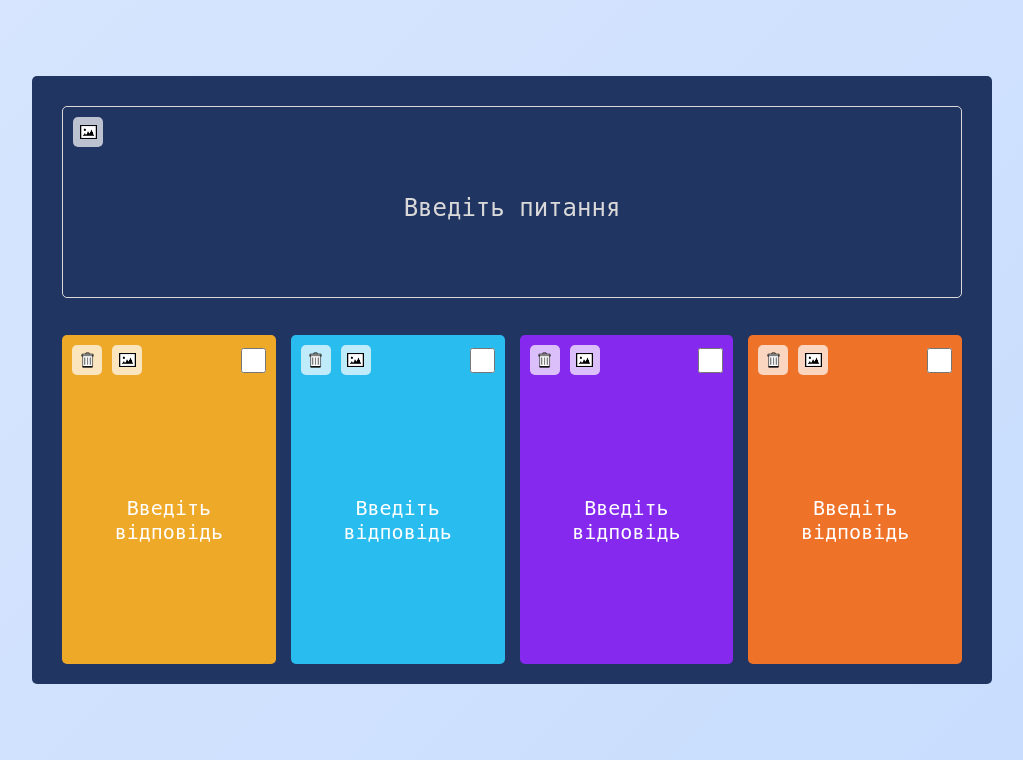
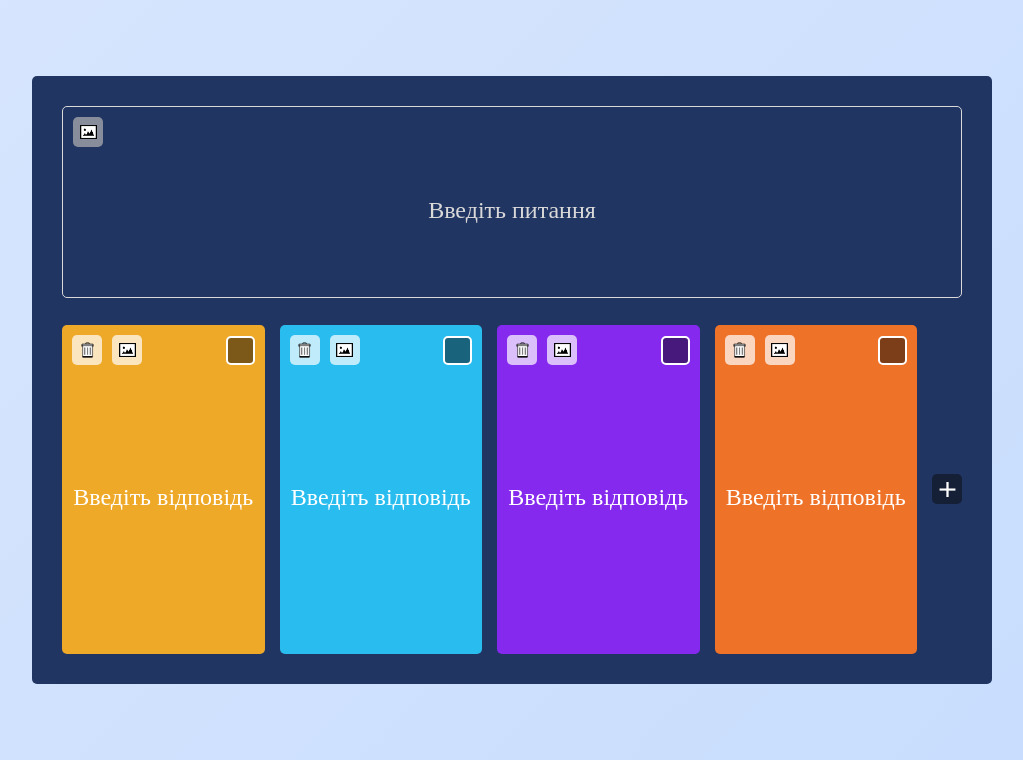
Before and after one commit to DmytroLomako/Quiz-App, a Django app: page /create_quiz/multiple_choice/1/ in a window 1280 px wide. Shown: the part 54-814 px from the top of the page, without its empty margins (128-1151 px from the left). Run offline with Django 5.2, Linux system fonts and the light colour scheme; the visitor is signed in with stand-in values (Sample User, id 1).

Commit message:
added js interactions in test creation

```diff
--- a/Quiz/CreateTest/static/CreateTest/css/multiple_choice.css
+++ b/Quiz/CreateTest/static/CreateTest/css/multiple_choice.css
@@ -1,65 +1,11 @@
-.test-creation-window{
-    width: 75%;
-    height: 80%;
-    display: flex;
-    flex-direction: column;
-    gap: 27.25px;
-    padding: 30px;
-    box-sizing: border-box;
-    border-radius: 5px;
-    background-color: #213562;
-}
-.question-image-div{
-    width: 100%;
-    min-height: 35%;
-    display: flex;
-    flex-direction: column;
-    gap: 10px;
-    padding: 10px;
-    box-sizing: border-box;
-    border: 1px solid #D9D9D9;
-    border-radius: 5px;
-}
-.image-icon-div{
-    width: 100%;
-}
-.image-icon-div button, .answer-actions button{
-    min-width: 30px;
-    height: 30px;
-    background-color: rgba(255, 255, 255, 0.7);
-    border-radius: 5px;
-}
-.image-icon-div button img, .answer-actions button img{
-    width: 17px;
-}
-.question-div, .answer-text-div{
-    width: 100%;
-    height: 100%;
-    display: flex;
-    justify-content: center;
-    align-items: center;
-}
-.question-div textarea, .answer-text-div textarea{
-    background-color: transparent;
-    font-size: 24px;
-    width: 100%;
-    text-align: center;
-    max-height: 100%;
-    color: white;
-    resize: none;
-}
-.question-div textarea::placeholder{
-    color: #D9D9D9;
-}
-.question-div textarea:focus-visible, .answer-text-div textarea:focus-visible{
-    outline: none;
-}
 .answers-div{
     width: 100%;
-    height: 60%;
+    min-height: 60%;
+    box-sizing: border-box;
     display: flex;
     gap: 15px;
     padding: 10px 0px;
+    align-items: center;
 }
 .answer-div{
     width: 100%;
@@ -79,14 +25,78 @@
 .answer-actions input{
     width: 25px;
     height: 25px;
-    /* appearance: none; */
     background-color: hsla(0, 0%, 4%, 0.5);
     border: 1px solid white;
     border-radius: 5px;
 }
-.answer-text-div textarea{
-    font-size: 20px;
+
+.answer-text-div:hover{
+    cursor: text;
 }
-.answer-text-div textarea::placeholder{
+.auto-expanding-answer-div {
+    width: 100%;
+    min-height: 50px;
+    max-height: 100%;
+    background-color: transparent;
+    font-size: 24px;
+    text-align: center;
     color: white;
+    overflow: auto;
 }
+.auto-expanding-answer-div:focus-visible{
+    outline: none;
+}
+.auto-expanding-answer-div:empty:before {
+    content: attr(placeholder);
+    color: white;
+    display: block;
+}
+
+.obfuscation{
+    box-shadow: inset 0 0 0 1000px rgba(0, 0, 0, 0.3);
+}
+
+
+.checkbox {
+    width: 25px;
+    height: 25px;
+    border: 2px solid #ffffff;
+    border-radius: 5px;
+    cursor: pointer;
+    display: inline-block;
+    position: relative;
+}
+
+.checkbox.checked {
+    background-color: #444bc0;
+}
+
+.checkbox.checked::after {
+    content: '';
+    position: absolute;
+    left: 9px;
+    top: 4px;
+    width: 6px;
+    height: 11px;
+    border: solid white;
+    border-width: 0 2px 2px 0;
+    transform: rotate(45deg);
+}
+
+.checkbox.unchecked {
+    background-color: rgba(9, 9, 9, 0.5);
+}
+
+.add-answer-button{
+    min-width: 30px;
+    height: 30px;
+    background-color: rgba(9, 9, 9, 0.5);
+    border-radius: 5px;
+}
+.add-answer-button img{
+    width: 17px;
+}
+.add-answer-button:hover{
+    cursor: pointer;
+    border: 1px solid #d4d4d4;
+}
--- /dev/null
+++ b/Quiz/CreateTest/static/CreateTest/js/multiple_choice.js
@@ -0,0 +1,97 @@
+let autoExpandingAnswerDivs = document.querySelectorAll('.auto-expanding-answer-div');
+let answerTextDivs = document.querySelectorAll('.answer-text-div');
+const answerColors = ['#EFA929', '#29BDEF', '#8529EF', '#EF7229', '#3AAB23']
+
+autoExpandingAnswerDivs.forEach((div) => {
+    div.style.maxWidth = window.getComputedStyle(div).width;
+    let answerDiv = div.parentElement.parentElement;
+
+    div.addEventListener('focus', (e) => {
+        answerDiv.classList.add('obfuscation');
+    })
+
+    div.addEventListener('focusout', (e) => {
+        answerDiv.classList.remove('obfuscation');
+    })
+});
+
+answerTextDivs.forEach((div) => {
+    div.addEventListener('click', (e) => {
+        let autoExpandingAnswerDiv = div.querySelector('.auto-expanding-answer-div');
+        autoExpandingAnswerDiv.focus();
+    })
+})
+
+
+
+let checkboxes = document.querySelectorAll('.checkbox');
+
+checkboxes.forEach((checkbox) => {
+    if (!checkbox.classList.contains('checked') && !checkbox.classList.contains('unchecked')) {
+        checkbox.classList.add('unchecked');
+    }
+    checkbox.addEventListener('click', toggleCheckbox);
+});
+
+function toggleCheckbox(event) {
+    const checkbox = event.currentTarget;
+    if (checkbox.classList.contains('checked')) {
+        checkbox.classList.remove('checked');
+        checkbox.classList.add('unchecked');
+    } else {
+        checkbox.classList.remove('unchecked');
+        checkbox.classList.add('checked');
+    }
+    const hiddenInput = checkbox.querySelector('input');
+    if (hiddenInput) {
+        hiddenInput.value = checkbox.classList.contains('checked') ? 'true' : 'false';
+    }
+}
+
+function addAnswerDiv() {
+    let allAnswerDivs = document.querySelectorAll('.answer-div');
+    if (allAnswerDivs.length < 5) {
+        const answerDiv = document.querySelector('.answer-div');
+        const newAnswerDiv = answerDiv.cloneNode(true);
+        newAnswerDiv.style.backgroundColor = answerColors[allAnswerDivs.length];
+        newAnswerDiv.querySelector('.auto-expanding-answer-div').textContent = '';
+        newAnswerDiv.querySelector('.checkbox').classList.remove('checked');
+        newAnswerDiv.querySelector('.checkbox').classList.add('unchecked');
+        newAnswerDiv.querySelector('input').value = 'false';
+        const deleteButton = newAnswerDiv.querySelector('.delete-answer-button');
+        deleteButton.addEventListener('click', deleteAnswerDiv);
+        const answersContainer = document.querySelector('.answers-div');
+        answersContainer.insertBefore(newAnswerDiv, addAnswerButton);
+    }
+    allAnswerDivs = document.querySelectorAll('.answer-div');
+    let answersDiv = document.querySelector('.answers-div');
+    allAnswerDivs.forEach((div, index) => {
+        div.querySelector('.auto-expanding-answer-div').style.maxWidth = `${(parseFloat(window.getComputedStyle(answersDiv).width) - 45 - 15 * (allAnswerDivs.length - 1)) / (allAnswerDivs.length) - 20}px`;
+    })
+}
+
+let addAnswerButton = document.querySelector('.add-answer-button');
+if (addAnswerButton) {
+    addAnswerButton.addEventListener('click', addAnswerDiv);
+}
+
+let deleteAnswerButtons = document.querySelectorAll('.delete-answer-button');
+
+function deleteAnswerDiv(event) {
+    const answerDiv = event.currentTarget.closest('.answer-div');
+    const allAnswerDivs = document.querySelectorAll('.answer-div');
+    if (allAnswerDivs.length > 2) {
+        answerDiv.remove();
+        const answersDiv = document.querySelector('.answers-div');
+        const allAnswerDivs = document.querySelectorAll('.answer-div');
+        let width = (parseFloat(window.getComputedStyle(answersDiv).width) - 45 - 15 * (allAnswerDivs.length - 1)) / allAnswerDivs.length - 20
+        allAnswerDivs.forEach((div, index) => {
+            div.style.backgroundColor = answerColors[index];
+            div.querySelector('.auto-expanding-answer-div').style.maxWidth = `${width}px`;
+        })
+        console.log(width);
+    }
+}
+deleteAnswerButtons.forEach(button => {
+    button.addEventListener('click', deleteAnswerDiv);
+})
--- a/Quiz/CreateTest/templates/CreateTest/fill_blank.html
+++ b/Quiz/CreateTest/templates/CreateTest/fill_blank.html
@@ -5,6 +5,7 @@
 
 {% block links %}
     <link rel="stylesheet" href="{% static 'CreateTest/css/fill_blank.css' %}">
+    <script src="{% static 'CreateTest/js/fill_blank.js' %}" defer></script>
 {% endblock %}
 
 {% block type_options %}
--- a/Quiz/CreateTest/templates/CreateTest/multiple_choice.html
+++ b/Quiz/CreateTest/templates/CreateTest/multiple_choice.html
@@ -1,10 +1,11 @@
 {% extends 'test_creation.html' %}
 {% load static %}
 
-{% block title %}Заповніть бланк{% endblock %}
+{% block title %}Множинний вибір{% endblock %}
 
 {% block links %}
     <link rel="stylesheet" href="{% static 'CreateTest/css/multiple_choice.css' %}">
+    <script src="{% static 'CreateTest/js/multiple_choice.js' %}" defer></script>
 {% endblock %}
 
 {% block type_options %}
@@ -17,51 +18,62 @@
     <div class="answers-div">
         <div class="answer-div" style="background-color: #EFA929;">
             <div class="answer-actions">
-                <button><img src="{% static 'CreateTest/img/trash.png' %}" alt=""></button>
+                <button class="delete-answer-button"><img src="{% static 'CreateTest/img/trash.png' %}" alt=""></button>
                 <button><img src="{% static 'CreateTest/img/picture.png' %}" alt=""></button>
                 <div style="width: 100%; display: flex; justify-content: flex-end;">
-                    <input type="checkbox" name="" id="">
+                    <div class="checkbox">
+                        <input type="hidden" name="is_correct" value="false">
+                    </div>
                 </div>
             </div>
             <div class="answer-text-div">
-                <textarea name="" placeholder="Введіть відповідь" id=""></textarea>
+                <div class="auto-expanding-answer-div" contenteditable="true" placeholder="Введіть відповідь"></div>
             </div>
         </div>
         <div class="answer-div" style="background-color: #29BDEF;">
             <div class="answer-actions">
-                <button><img src="{% static 'CreateTest/img/trash.png' %}" alt=""></button>
+                <button class="delete-answer-button"><img src="{% static 'CreateTest/img/trash.png' %}" alt=""></button>
                 <button><img src="{% static 'CreateTest/img/picture.png' %}" alt=""></button>
                 <div style="width: 100%; display: flex; justify-content: flex-end;">
-                    <input type="checkbox" name="" id="">
+                    <div class="checkbox">
+                        <input type="hidden" name="is_correct" value="false">
+                    </div>
                 </div>
             </div>
             <div class="answer-text-div">
-                <textarea name="" placeholder="Введіть відповідь" id=""></textarea>
+                <div class="auto-expanding-answer-div" contenteditable="true" placeholder="Введіть відповідь"></div>
             </div>
         </div>
         <div class="answer-div" style="background-color: #8529EF;">
             <div class="answer-actions">
-                <button><img src="{% static 'CreateTest/img/trash.png' %}" alt=""></button>
+                <button class="delete-answer-button"><img src="{% static 'CreateTest/img/trash.png' %}" alt=""></button>
                 <button><img src="{% static 'CreateTest/img/picture.png' %}" alt=""></button>
                 <div style="width: 100%; display: flex; justify-content: flex-end;">
-                    <input type="checkbox" name="" id="">
+                    <div class="checkbox">
+                        <input type="hidden" name="is_correct" value="false">
+                    </div>
                 </div>
             </div>
             <div class="answer-text-div">
-                <textarea name="" placeholder="Введіть відповідь" id=""></textarea>
+                <div class="auto-expanding-answer-div" contenteditable="true" placeholder="Введіть відповідь"></div>
             </div>
         </div>
         <div class="answer-div" style="background-color: #EF7229;">
             <div class="answer-actions">
-                <button><img src="{% static 'CreateTest/img/trash.png' %}" alt=""></button>
+                <button class="delete-answer-button"><img src="{% static 'CreateTest/img/trash.png' %}" alt=""></button>
                 <button><img src="{% static 'CreateTest/img/picture.png' %}" alt=""></button>
                 <div style="width: 100%; display: flex; justify-content: flex-end;">
-                    <input type="checkbox" name="" id="">
+                    <div class="checkbox">
+                        <input type="hidden" name="is_correct" value="false">
+                    </div>
                 </div>
             </div>
             <div class="answer-text-div">
-                <textarea name="" placeholder="Введіть відповідь" id=""></textarea>
+                <div class="auto-expanding-answer-div" contenteditable="true" placeholder="Введіть відповідь"></div>
             </div>
         </div>
+        <button class="add-answer-button">
+            <img src="{% static 'CreateTest/img/plus.svg' %}" alt="">
+        </button>
     </div>
 {% endblock %}
--- a/Quiz/static/css/test_creation.css
+++ b/Quiz/static/css/test_creation.css
@@ -26,8 +26,19 @@
 .image-icon-div button, .answer-actions button{
     min-width: 30px;
     height: 30px;
+    background-color: rgba(179, 179, 179, 0.7);
+    border-radius: 5px;
+}
+.image-icon-div button:hover{
+    cursor: pointer;
+    filter: brightness(1.2);
+}
+.answer-actions button{
     background-color: rgba(255, 255, 255, 0.7);
-    border-radius: 5px;
+}
+.answer-actions button:hover{
+    cursor: pointer;
+    filter: brightness(0.8);
 }
 .image-icon-div button img, .answer-actions button img{
     width: 17px;
@@ -35,6 +46,7 @@
 .question-div, .answer-text-div{
     width: 100%;
     height: 100%;
+    min-height: 70px;
     display: flex;
     justify-content: center;
     align-items: center;
@@ -54,3 +66,27 @@
 .question-div textarea:focus-visible, .answer-text-div textarea:focus-visible{
     outline: none;
 }
+.question-div:hover{
+    cursor: text;
+}
+.auto-expanding-div {
+    width: 100%;
+    min-height: 50px;
+    max-height: 100%;
+    background-color: transparent;
+    font-size: 24px;
+    text-align: center;
+    color: white;
+    overflow: auto;
+}
+.auto-expanding-div:focus-visible{
+    outline: none;
+}
+.auto-expanding-div:empty:before {
+    content: attr(placeholder);
+    color: #D9D9D9;
+    display: block;
+}
+select:hover{
+    cursor: pointer;
+}
--- a/Quiz/static/js/test_creation.js
+++ b/Quiz/static/js/test_creation.js
@@ -1,4 +1,4 @@
-const selectElement = document.querySelector('.select-type');
+let selectElement = document.querySelector('.select-type');
 selectElement.addEventListener('change', function() {
     const selectedValue = this.value;
     let redirectUrl = '';
@@ -22,3 +22,20 @@
         window.location.href = redirectUrl.join('/');
     }
 });
+
+document.querySelector('.button-back').addEventListener('click', function() {
+    window.history.back()
+});
+
+let questionImageDiv = document.querySelector('.question-image-div')
+let questionDiv = document.querySelector('.question-div')
+let autoExpandingDiv = document.querySelector('.auto-expanding-div')
+questionDiv.addEventListener('click', function(event) {
+    autoExpandingDiv.focus();
+})
+autoExpandingDiv.addEventListener('focus', function(event) {
+    questionImageDiv.style.backgroundColor = '#131e39'
+});
+autoExpandingDiv.addEventListener('focusout', function(event) {
+    questionImageDiv.style.backgroundColor = '#213562'
+});
--- a/Quiz/templates/test_creation.html
+++ b/Quiz/templates/test_creation.html
@@ -44,7 +44,7 @@
                     </button>
                 </div>
                 <div class="question-div">
-                    <textarea name="question" id="" placeholder="Введіть питання"></textarea>
+                    <div class="auto-expanding-div" contenteditable="true" placeholder="Введіть питання"></div>
                 </div>
             </div>
             {% block content %}{% endblock %}
```
Also changed, not shown: Quiz/CreateTest/static/CreateTest/css/fill_blank.css (+6 -1 lines), Quiz/CreateTest/static/CreateTest/css/match.css (+50 -35 lines), Quiz/CreateTest/static/CreateTest/js/fill_blank.js (added, +39 -0 lines), Quiz/CreateTest/static/CreateTest/js/match.js (added, +100 -0 lines), Quiz/CreateTest/templates/CreateTest/match.html (+38 -18 lines).
